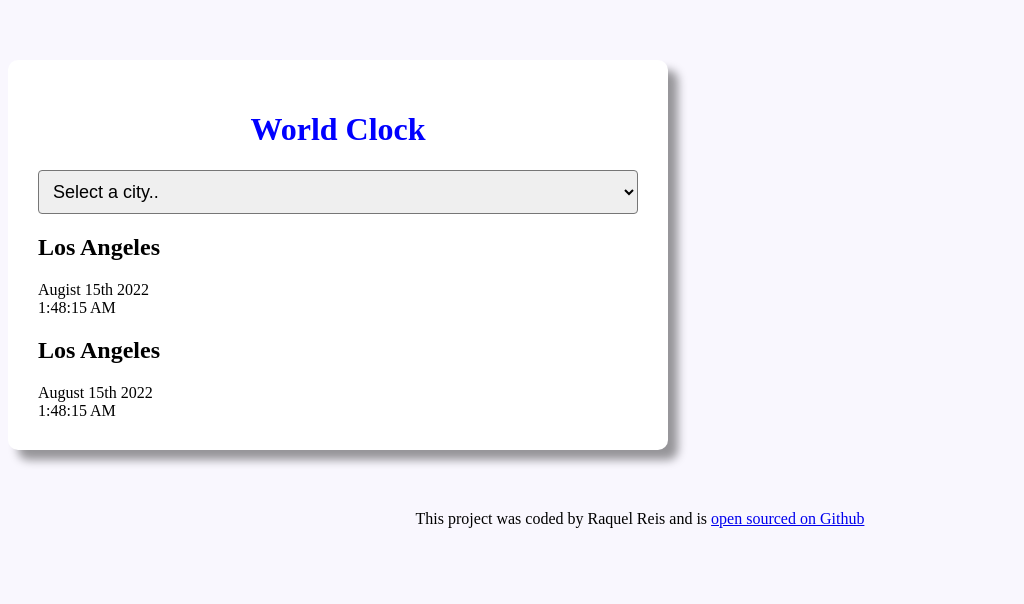
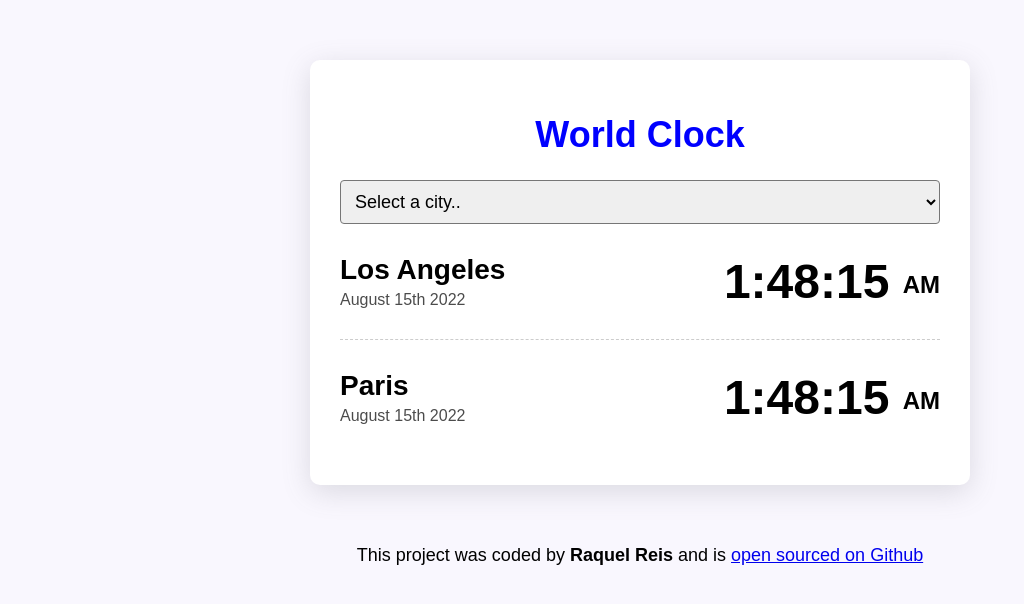
Before and after one commit to reis-raquel/world-clock, a plain HTML site: page index.html in a window 1280 px wide. Shown: the whole page, without its empty margins (0-1024 px from the left). Drawn offline with Linux system fonts and the light colour scheme.

Commit message:
continuation of stylling elements

```diff
--- a/css/style.css
+++ b/css/style.css
@@ -1,23 +1,71 @@
-body{background-color: #f9f7fe;}
+body {
+  background-color: #f9f7fe;
+  font-family: sans-serif;
+
+}
+
+.container {
+  max-width: 600px;
+  margin: 60px auto;
+  background: white;
+  padding: 30px;
+  box-shadow: rgba(100, 100, 111, 0.2) 0px 7px 29px 0px;
+  border-radius: 10px;}
+
+
+h1 {
+  color: blue;
+  font-family: sans-serif;
+  text-align: center;
+  font-size: 36px;
+
+}
+
+h2 {
+  margin: 0 0 5px;
+  font-size: 28px;
+}
+
+
+select {
+  display: block;
+  width: 100%;
+  font-size: 18px;
+  border-radius: 4px;
+  padding: 10px;
+}
 
 
 
-.container { max-width: 600px;
-    margin:0 aut0;
-    background:white;
-    padding:30px;
-    box-shadow:10px 10px 10px rgba(0,0,0,0.4);
-    border-radius: 10px;
-    margin: 60px 0;}
 
-select{
-    display: block;
-    width:100%;
-    font-size:18px;
-    border-radius: 4px;
-    padding: 10px;
+.city {
+  display: flex;
+  justify-content: space-between;
+  padding: 30px 0;
+  border-bottom: 1px dashed rgba(0, 0, 0, 0.2);
 }
 
-h1{ color: blue;text-align: center;}
+.city:last-child {
+  border: none;
+}
 
-footer{text-align: center;}
+
+.date {
+  opacity: 0.7;
+}
+.time {
+  font-size: 48px;
+  font-weight: bold;
+}
+
+.time small {
+  font-size: 24px;
+  line-height: 36px;
+  vertical-align: middle;
+}
+
+
+footer {
+  text-align: center;
+  font-size:18px;
+  color: rgba(0 0 0 0.8);}
--- a/index.html
+++ b/index.html
@@ -17,23 +17,27 @@
         <option value="">Auckland</option>
       </select>
       <div class="city">
-        <h2> Los Angeles </h2>
-        <div class="date"> Augist 15th 2022</div>
-        <div class="time">1:48:15 AM</div>
+        <div>
+          <h2>Los Angeles</h2>
+          <div class="date">August 15th 2022</div>
         </div>
+        <div class="time">1:48:15 <small>AM</small></div>
+      </div>
+      <div class="city">
+        <div>
+          <h2>Paris</h2>
+          <div class="date">August 15th 2022</div>
+        </div>
+        <div class="time">1:48:15 <small>AM</small></div>
+      </div>
+    </div>
 
-        <div class="city">
-        <h2> Los Angeles </h2>
-        <div class="date"> August 15th 2022 </div>
-        <div class="time">1:48:15 AM </div>
-        </div>
-  </div>
-
-<footer>
-      This project was coded by Raquel Reis and is
+    <footer>
+      This project was coded by <strong> Raquel Reis </strong> and is
       <a href="https://github.com/reis-raquel/world-clock" target="_blank">
-        open sourced on Github</a>
-</footer>
+        open sourced on Github</a
+      >
+    </footer>
 
     <script src="java/index.js"></script>
   </body>
```
